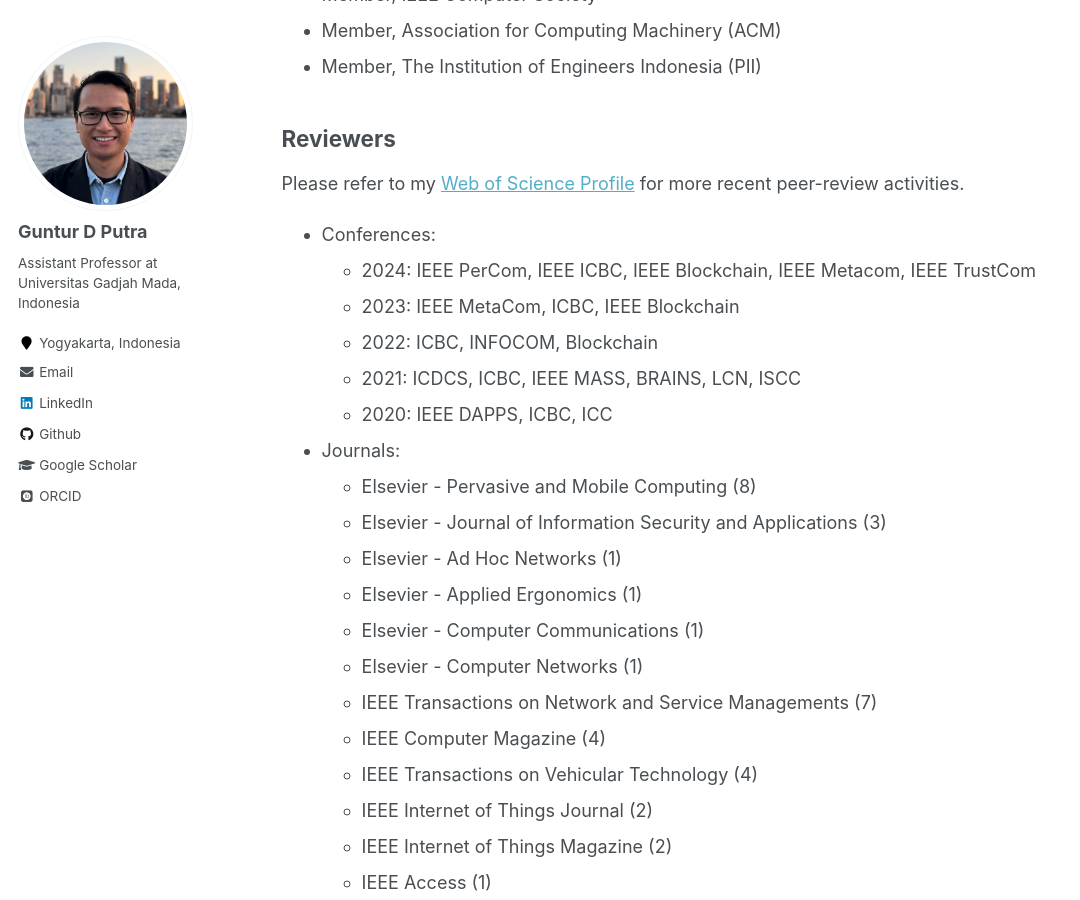
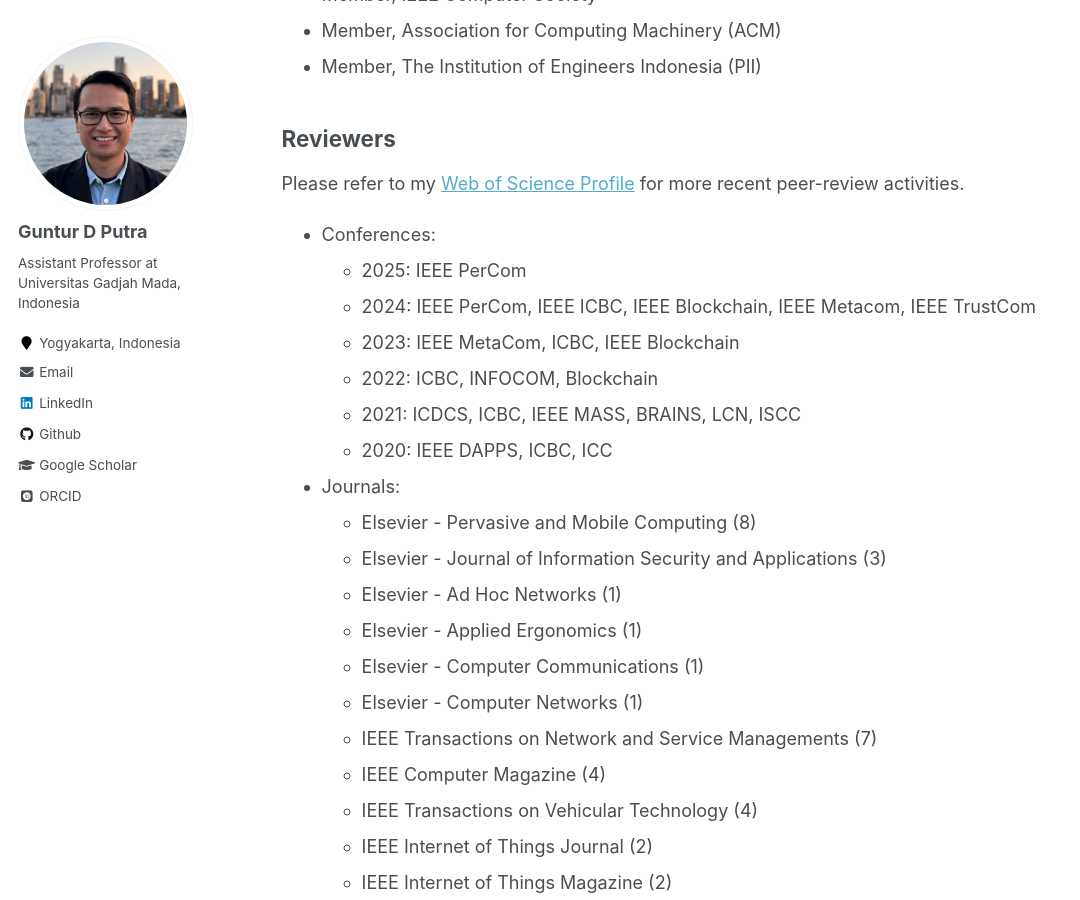
Before and after one commit to gdputra/gdputra.github.io, a Jekyll site: the page built from _pages/service.md, in a window 1280 px wide and 900 px high, scrolled down 327 px. Shown: the whole window, without its empty margins (0-1080 px from the left). Built offline with Jekyll 4.4.1, drawn with Linux system fonts in a browser that asks for light colours; some web fonts are replaced.

Commit message:
Update service.md

```diff
--- a/_pages/service.md
+++ b/_pages/service.md
@@ -19,6 +19,7 @@ Reviewers
 Please refer to my [Web of Science Profile](https://www.webofscience.com/wos/author/record/W-3040-2019) for more recent peer-review activities.
 
 - Conferences:
+  - 2025: IEEE PerCom
   - 2024: IEEE PerCom, IEEE ICBC, IEEE Blockchain, IEEE Metacom, IEEE TrustCom
   - 2023: IEEE MetaCom, ICBC, IEEE Blockchain
   - 2022: ICBC, INFOCOM, Blockchain
```
